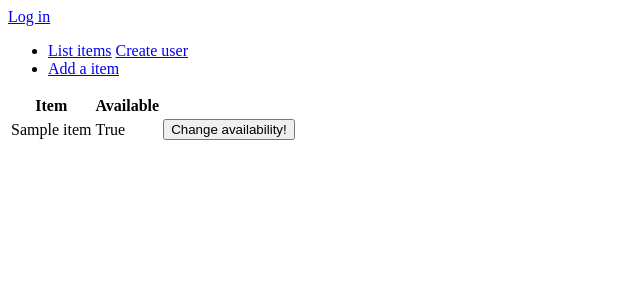
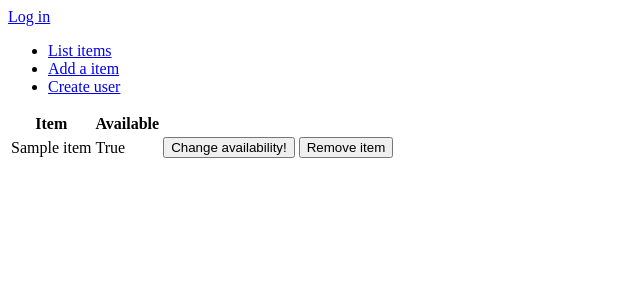
Before and after one commit to uberballo/Pawnstore, a Flask app: page /items in a window 1280 px wide. Shown: the top 300 px of the page, without its empty margins (0-640 px from the left). Run offline with Flask 2, Linux system fonts and the light colour scheme; tables that the repository leaves empty hold one stand-in row (values such as "Sample post").

Commit message:
Added function to remove items from the list

```diff
--- a/application/auth/models.py
+++ b/application/auth/models.py
@@ -12,6 +12,8 @@ class User(db.Model):
     name = db.Column(db.String(144), nullable=False)
     username = db.Column(db.String(144), nullable=False)
     password = db.Column(db.String(144), nullable=False)
+
+    tasks = db.relationship("Item", backref='account', lazy=True)
 
     def __init__(self, name, username, password):
         self.name = name
--- a/application/items/models.py
+++ b/application/items/models.py
@@ -8,7 +8,9 @@ class Item(db.Model):
 
     name = db.Column(db.String(144), nullable=False)
     available = db.Column(db.Boolean, nullable=False)
-    borrowedBy = db.Column(db.String(100), nullable=True)
+
+    account_id = db.Column(db.Integer, db.ForeignKey('account.id'),
+                           nullable=False)
 
     def __init__(self, name):
         self.name = name
--- a/application/items/views.py
+++ b/application/items/views.py
@@ -1,5 +1,7 @@
+from flask import redirect, render_template, request, url_for
+from flask_login import login_required, current_user
+
 from application import app, db
-from flask import redirect, render_template, request, url_for
 from application.items.models import Item
 from application.items.forms import ItemForm
 
@@ -9,29 +11,43 @@ def items_index():
     return render_template("items/list.html", items = Item.query.all())
 
 @app.route("/items/new")
+@login_required
 def items_form():
     return render_template("items/new.html", form = ItemForm(available=True))
 
 @app.route("/items/<item_id>", methods=["POST"])
+@login_required
 def items_set_availability(item_id):
-    t = Item.query.get(item_id)
-    t.available = not t.available
+    item = Item.query.get(item_id)
+    item.available = not item.available
     db.session().commit()
 
     return redirect(url_for("items_index"))
 
+@app.route("/remove/<item_id>", methods=["POST"])
+@login_required
+def remove_item(item_id):
+    item = Item.query.get(item_id)
+    db.session().delete(item)
+    db.session().commit()
+
+    return redirect(url_for("items_index"))
+
+
 @app.route("/items/", methods=["POST"])
+@login_required
 def items_create():
     form = ItemForm(request.form)
 
     if not form.validate():
         return render_template("items/new.html", form = form)
 
-    t = Item(form.name.data)
-    t.available = form.available.data
+    item = Item(form.name.data)
+    item.available = form.available.data
+    item.account_id = current_user.id
 
 
-    db.session().add(t)
+    db.session().add(item)
     db.session().commit()
 
     return redirect(url_for("items_index"))
--- a/application/templates/items/list.html
+++ b/application/templates/items/list.html
@@ -16,6 +16,11 @@
           <input type="submit" value="Change availability!"/>
         </form>
       </td>
+      <td>
+        <form method="POST" action="{{ url_for('remove_item',item_id=item.id) }}">
+          <input type="submit" value="Remove item" />
+        </form>
+      </td>
     </tr>
     {% endfor %}
   </table>
--- a/application/templates/layout.html
+++ b/application/templates/layout.html
@@ -17,9 +17,11 @@
     <ul>
       <li>
         <a href="{{url_for('items_index')}}">List items</a>
+      </li>
+      <li><a href="{{url_for('items_form')}}">Add a item</a></li>
+      <li>
         <a href="{{url_for('user_create')}}">Create user</a>
       </li>
-      <li><a href="{{url_for('items_form')}}">Add a item</a></li>
     </ul>
 
     {% block body %}
```
